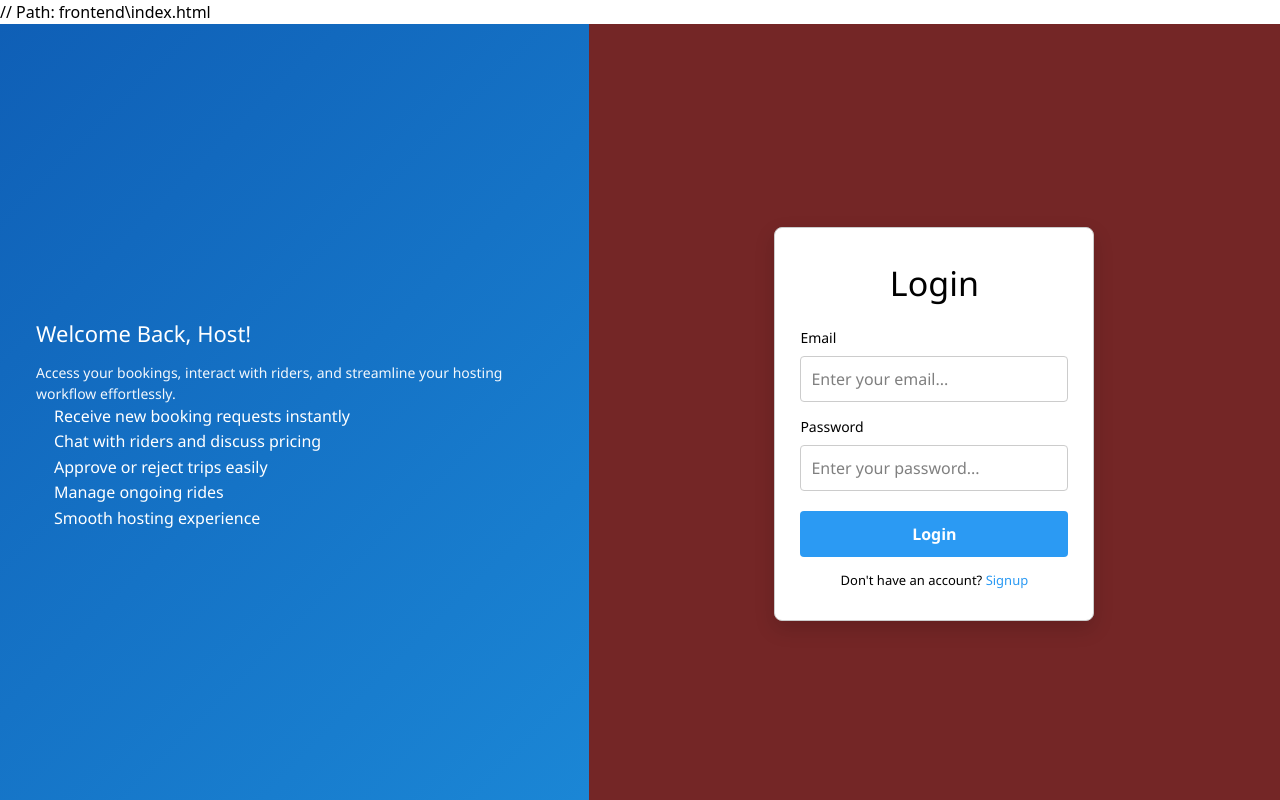
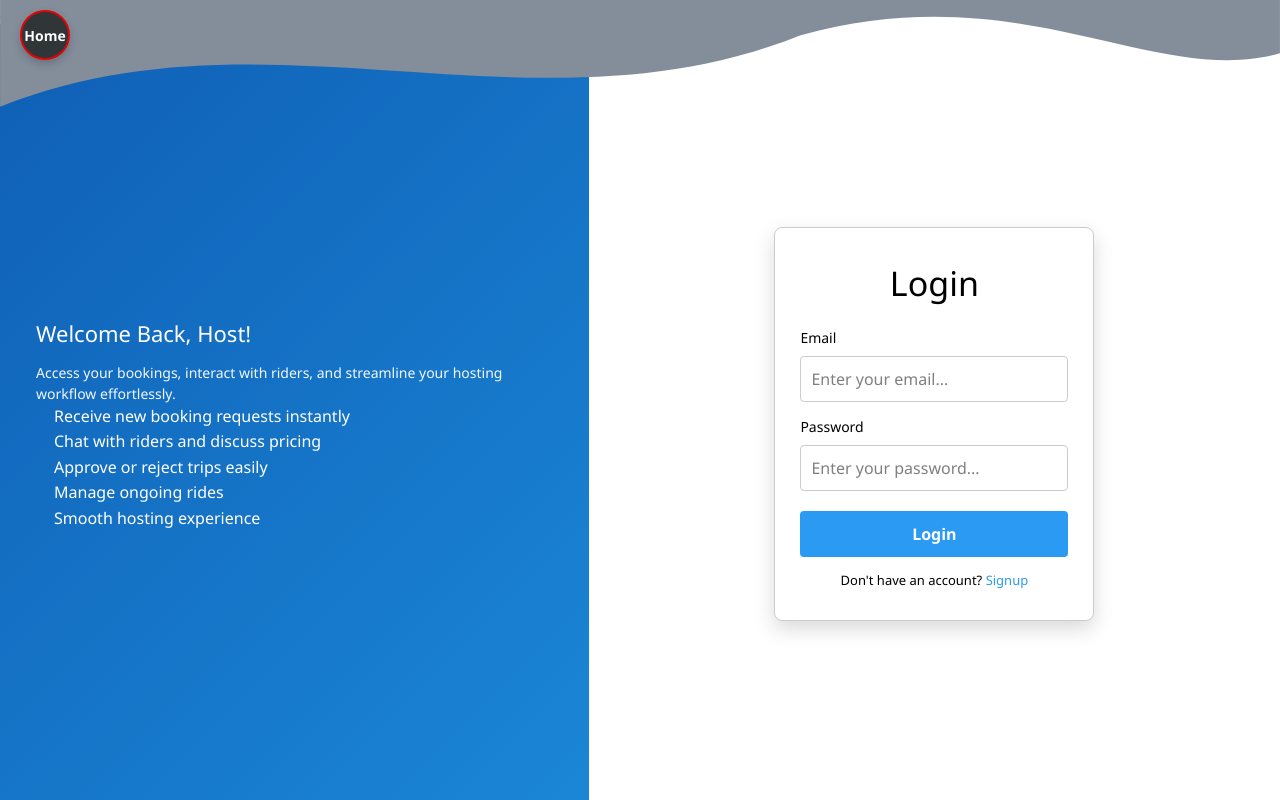
Before and after one commit to aiman001-ai/book-my-ride-frontend, a React (Vite) app: page /login in a window 1280 px wide. Built offline with nearby package versions, Linux system fonts and the light colour scheme.

Commit message:
Frontend UI updates

```diff
--- a/src/pages/Login.jsx
+++ b/src/pages/Login.jsx
@@ -5,6 +5,7 @@ import { ToastContainer } from "react-toastify";
 import { handleError, handleSuccess, BASE_URL } from "../utils";
 import "../index.css";
 
+import Header from "../components/Header";
 
 function Login() {
   const [loginInfo, setLoginInfo] = useState({ email: "", password: "" });
@@ -51,6 +52,8 @@ function Login() {
         flexDirection: isMobile ? "column-reverse" : "row",
       }}
     >
+      <Header />
+
       {/* LEFT INFO PANEL */}
       <div
         style={{
@@ -86,7 +89,7 @@ function Login() {
           width: isMobile ? "100%" : "54%",
           minHeight: isMobile ? "58vh" : "100%",
           padding: "42px 36px",
-          background: "#742626ff",
+          background: "#fff",
           display: "flex",
           justifyContent: "center",
           alignItems: "center",
```
